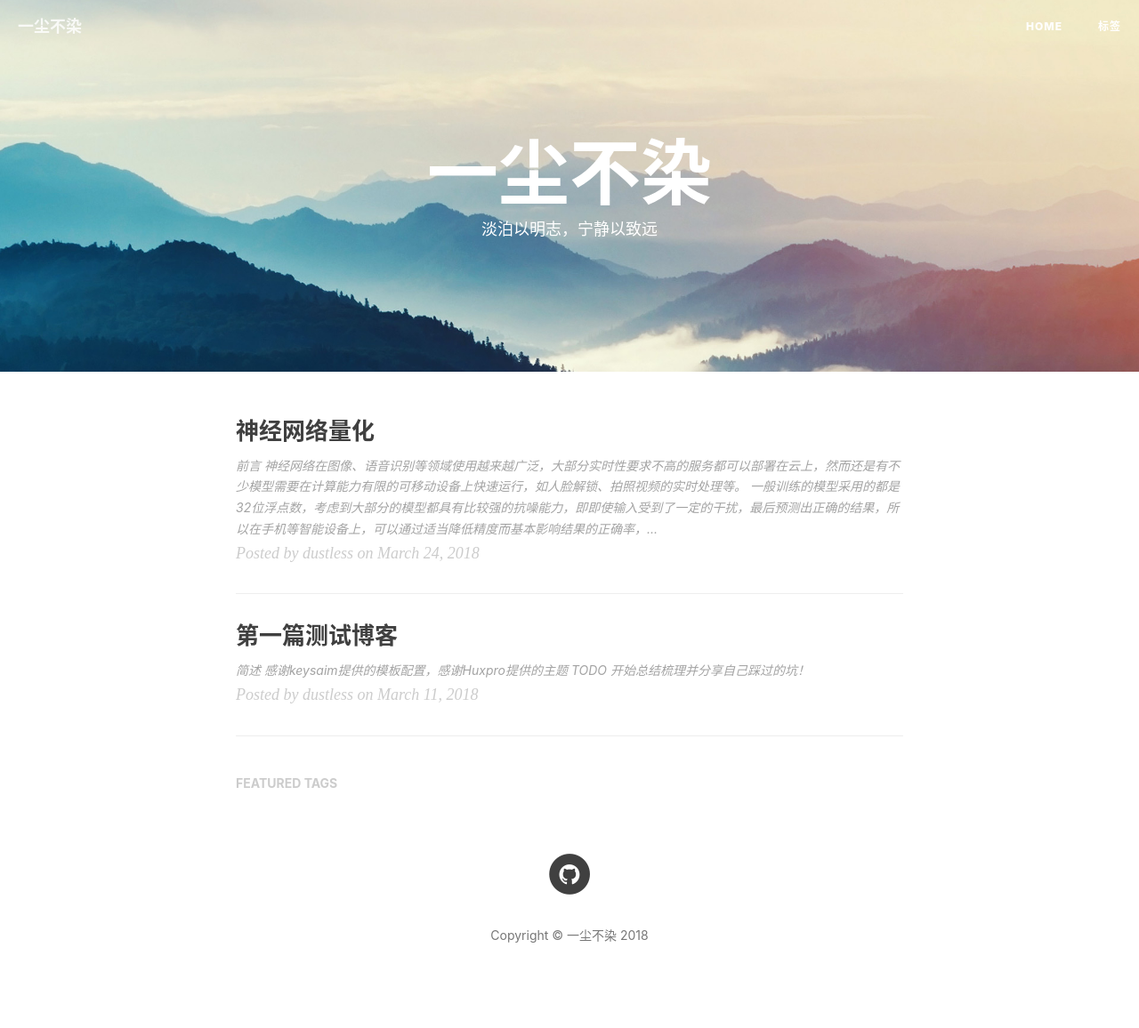
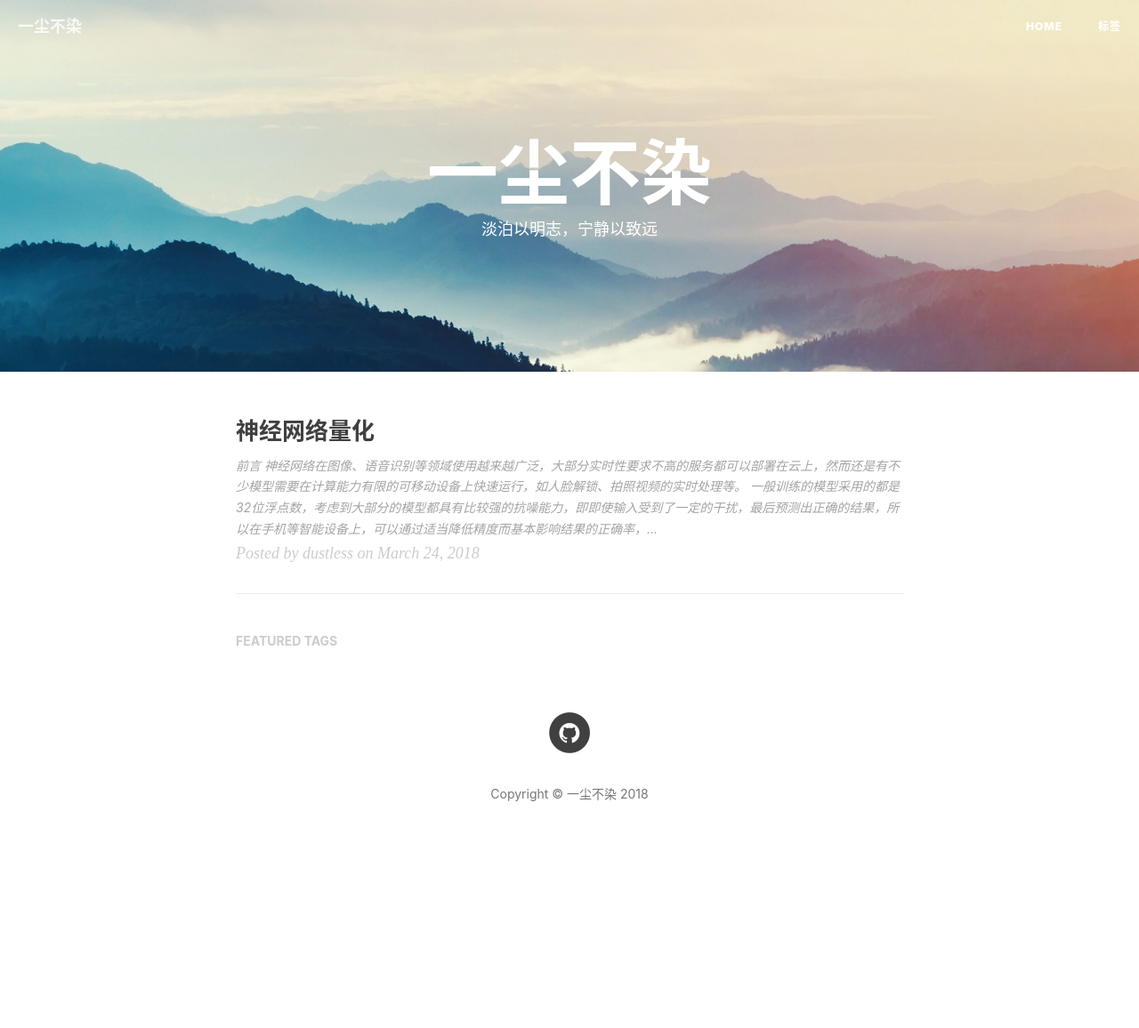
Before and after one commit to dustless/dustless.github.io, a Jekyll site: the page built from index.html, in a window 1280 px wide. Shown: the whole page at 89% size. Built offline with Jekyll 4.4.1, drawn with Linux system fonts in a browser that asks for light colours; nearby versions of some CDN libraries; the list of posts is cut into pages by our own code; comment, search, counter and statistics services are not loaded; after the commit the page ends 997 px from its top, so only the background shows below that.

Commit message:
delete test blog

```diff
--- a/_posts/2018-03-11-test-blog.md
+++ /dev/null
@@ -1,19 +0,0 @@
----
-layout:     post
-title:      "第一篇测试博客"
-subtitle:   ""
-date:       2018-03-11
-author:     "dustless"
-header-img: ""
-catalog: false
-tags:
-    - test
----
-
-# 简述
-
-感谢keysaim提供的模板配置，感谢Huxpro提供的主题
-
-# TODO
-
-开始总结梳理并分享自己踩过的坑！
```
Also changed, not shown: _posts/2018-03-24-neural-network-quantization.md (+11 -9 lines), img/favicon.ico.
